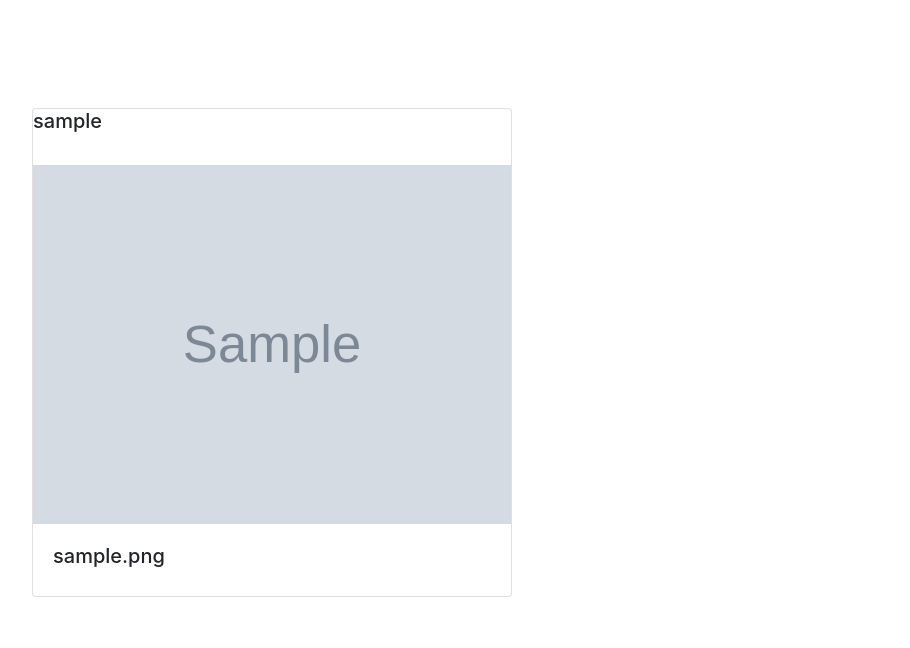
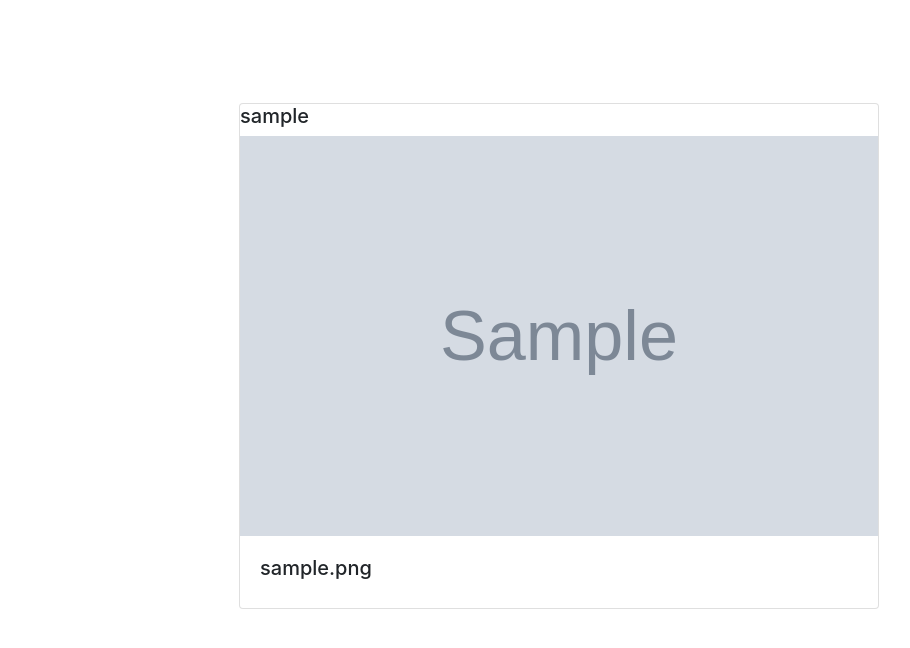
Before and after one commit to Agnes-N/Instagram, a Django app: page / in a window 1280 px wide. Shown: the part 76-724 px from the top of the page, without its empty margins (68-978 px from the left). Run offline with Django 3.2, Linux system fonts and the light colour scheme; a user stored in the database is signed in; tables that the repository leaves empty hold one stand-in row (values such as "Sample post"); grey boxes marked "Sample" are stand-in pictures; some libraries are stand-ins or nearby versions.

Commit message:
creates function to display upload images

```diff
--- a/webapp/templates/navbar.html
+++ b/webapp/templates/navbar.html
@@ -6,7 +6,7 @@
   <meta name="viewport" content="width=device-width, initial-scale=1">
 </head>
 <body>
-<nav class="navbar navbar-expand-lg navbar-white bg-white static-top" style="background-color: white">
+<nav class="navbar navbar-expand-lg navbar-white bg-white static-top" style="background-color: white; margin-bottom: 8%">
   <div class="container">
 
       <div class="home">
--- a/webapp/templates/welcome.html
+++ b/webapp/templates/welcome.html
@@ -3,12 +3,11 @@
 {% block content %}
 {{block.super}}
 
-<div class="container">
-    <div class="container">
+<div class="container" >
     {% for images in all_images %}
-        <div class="card" style="width: 30rem;margin-top: 10%">
+    <div class="card" style="width: 40rem; margin-top: 6%; margin-left: 20%; ">
             <h5> {{ images.user }} </h5>
-                <img src="{{images.image.url}}" class="img-responsive" alt="Image" style="margin-top: 5%">
+            <img src="{{images.image.url}}" height="400" class="img-responsive" alt="Image">
         <div class="card-body">
             <h5> {{images.image_caption}} </h5>
         </div>
```
Lines whose indentation alone changed are shown as unchanged.
